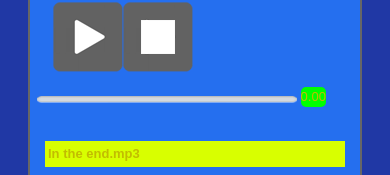
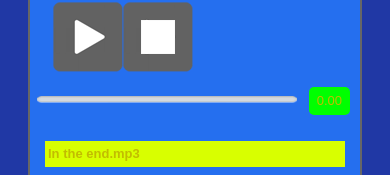
Before and after one commit to marcussanz/app9-reproductor, a plain HTML site: page index.html in a window 390 px wide. Shown: the part 363-538 px from the top of the page. Drawn offline with Linux system fonts and the light colour scheme; some packages are replaced by stand-ins of ours.

Commit message:
sub8 esta es la buena

```diff
--- a/css/style.css
+++ b/css/style.css
@@ -126,7 +126,7 @@ button#stop{
 #duration{
 	position:absolute;
 	top:0;
-	right:10px:
+	right:10px;
 	padding:4px 8px;
 	background:#0F0;
 	border-radius:5px;
```
